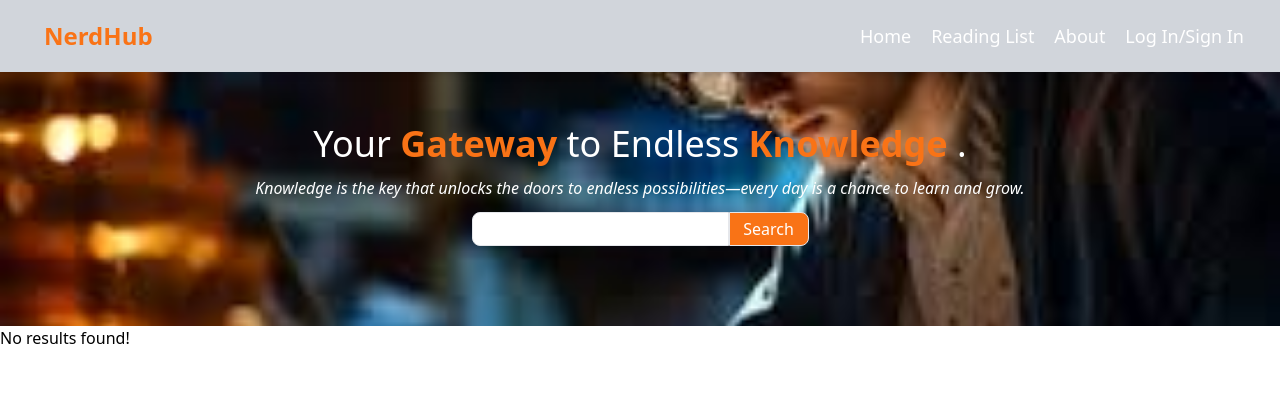
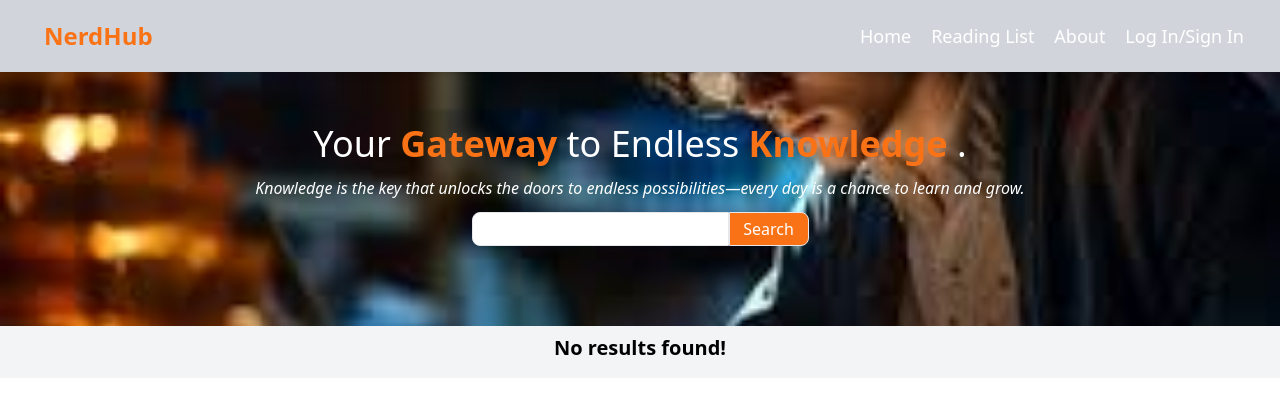
Before and after one commit to BenaKaniaru/Capstone-Project, a React (Vite) app in the folder Book_Library/: page / in a window 1280 px wide. Shown: the top 394 px of the page. Built offline with nearby package versions, Linux system fonts and the light colour scheme.

Commit message:
Add styling to the bookList

```diff
--- a/Book_Library/src/components/BookList.jsx
+++ b/Book_Library/src/components/BookList.jsx
@@ -1,16 +1,23 @@
 import coverImg from "../Images/download.png";
 export default function BookList({ books, loading }) {
   return (
-    <div>
+    <div className=" flex flex-col gap-4 px-10 pt-2 bg-gray-100 ">
+      <div className="text-center text-xl font-bold">
         {/*Customized heading based on loading status and obtained results*/}
         {loading && <h1>Loading your search results...</h1>}
-      {!loading && books.length === 0 && <h1>No results found!</h1>}
-      {!loading && books.length > 0 && <h1>Here are your search results</h1>}
-
-      <div>
+        {!loading && books.length === 0 && (
+          <h1 className="text-red">No results found!</h1>
+        )}
+        {!loading && books.length > 0 && (
+          <h1 className="text-orange-500">Here are your search results</h1>
+        )}
+      </div>
+      <div className="grid grid-cols-2 md:grid-cols-3 lg:grid-cols-4 ">
         {books.slice(0, 50).map((book) => (
           <div key={book.key}>
+            <div className="shadow-xl rounded-lg bg-white m-1 h-96">
               <img
+                className="w-full p-2 h-64"
                 src={
                   book.cover_i
                     ? `https://covers.openlibrary.org/b/id/${book.cover_i}-M.jpg`
@@ -18,9 +25,8 @@ export default function BookList({ books, loading }) {
                 }
                 alt={book.title || "Book cover"}
               />
-
-            <div>
-              <h2>
+              <div className="px-2">
+                <h2 className="font-bold text-lg">
                   {book.title
                     ? book.title.length > 25
                       ? `${book.title.slice(0, 30)}...`
@@ -28,21 +34,27 @@ export default function BookList({ books, loading }) {
                     : "Not Available"}
                 </h2>
                 <p>
-                Author(s):{" "}
+                  <span className="font-semibold text-md"> Author(s): </span>{" "}
+                  <span className="font-light text-sm">
                     {book.author_name
                       ? book.author_name.length > 2
                         ? book.author_name.slice(0, 3).join(", ") +
                           (book.author_name.length > 3 ? "..." : "")
                         : book.author_name.join(", ")
-                  : "Not Available"}
+                      : "Not Available"}{" "}
+                  </span>
                 </p>
-              <p>
-                Publisher(s):
+                <p className="">
+                  <span className="font-semibold text-md"> Publisher: </span>
+
+                  <span className="font-light text-sm">
                     {book.publisher && book.publisher.length > 0
                       ? book.publisher.slice(0, 2).join(", ") +
                         (book.author_name.length >= 3 ? "..." : "")
                       : "Not Available"}
+                  </span>
                 </p>
+              </div>
             </div>
           </div>
         ))}
```
Lines whose indentation alone changed are shown as unchanged.
